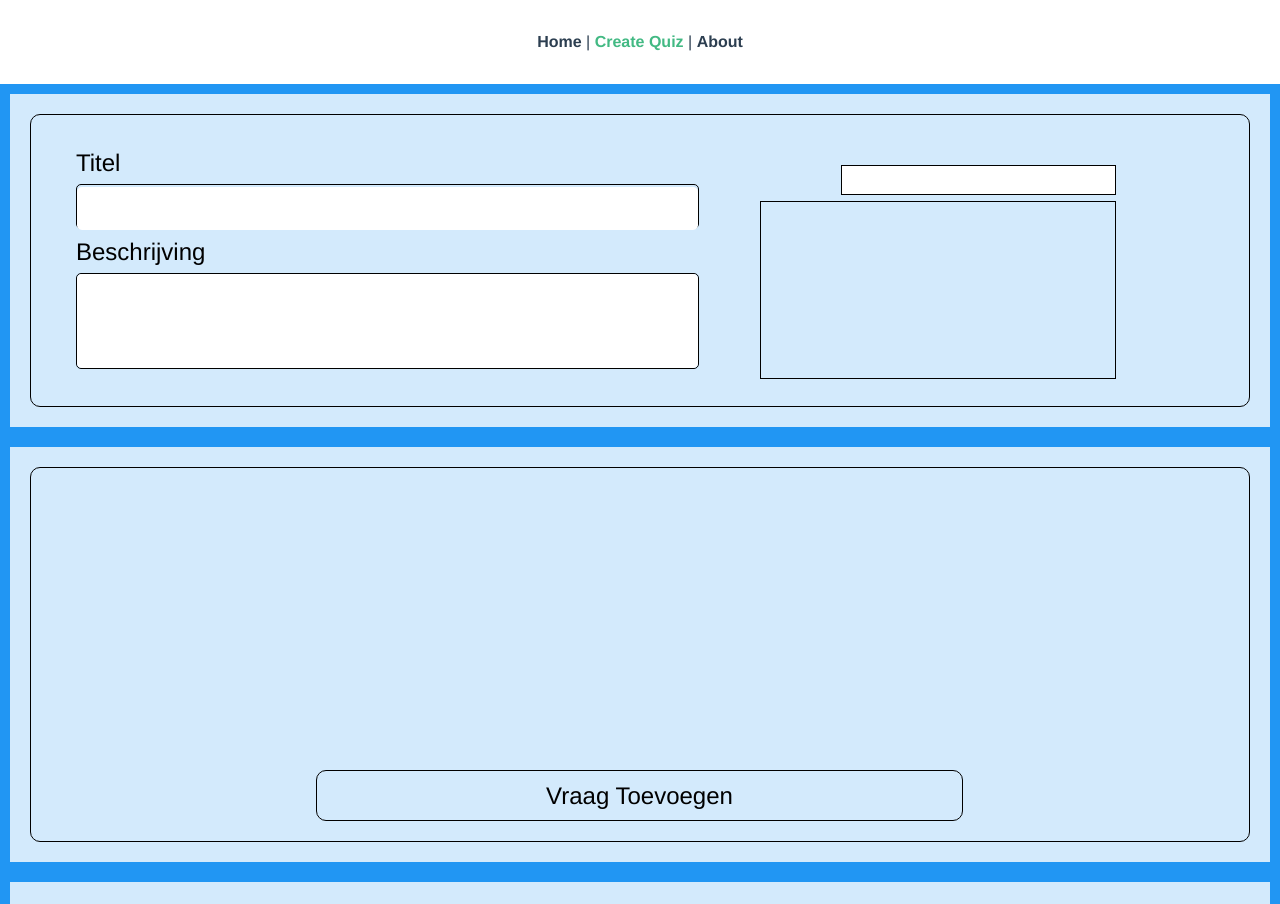
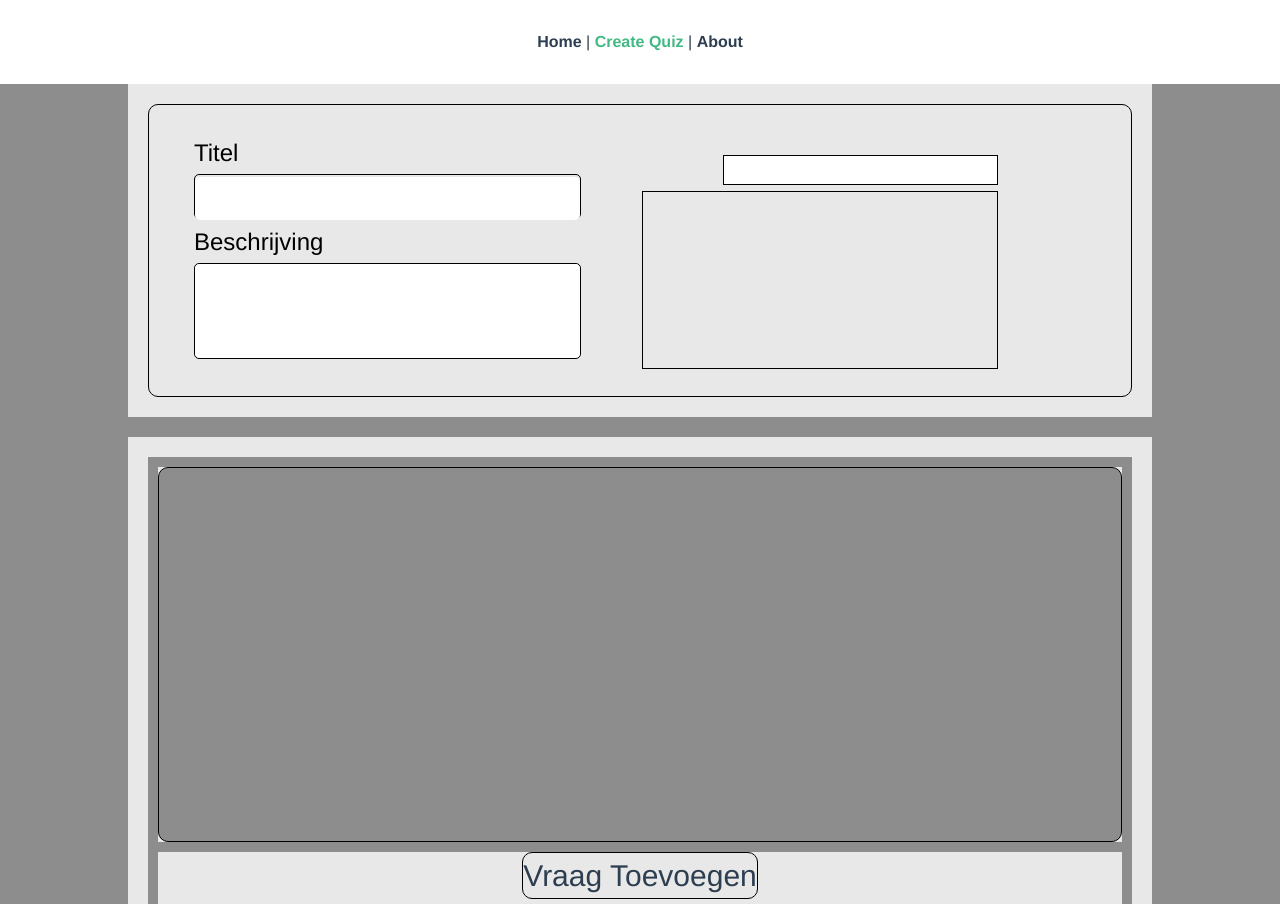
Before and after one commit to TeunSpithoven/thinku, a Vue app: page /createQuiz in a window 1280 px wide. Shown: the top 904 px of the page. Built offline with nearby package versions, Linux system fonts and the light colour scheme.

Commit message:
css grid in css grid for questions

```diff
--- a/src/components/question/QuestionCard.vue
+++ b/src/components/question/QuestionCard.vue
@@ -35,14 +35,14 @@ export default {
 #questionCard {
   box-sizing: border-box;
 
-  position: absolute;
+  position: relative;
   height: 300px;
-  float:left;
+  /* float:left;
   left: 16px;
   right: 20px;
-  top: 14px;
+  top: 14px; */
 
-  background: #ffffff;
+  /* background: #ffffff; */
   border: 1px solid #000000;
   border-radius: 5px;
 }
--- a/src/components/question/QuestionList.vue
+++ b/src/components/question/QuestionList.vue
@@ -1,6 +1,8 @@
 <template>
-  <ul id="questionList">
-    <li v-for="q in questions" :key="q.question">
+  <div id="questionListContainer" class="gridContainer">
+    <div class="grid-item">
+      <ul id="questionList" class="gridContainer">
+        <li class="grid-item" v-for="q in questions" :key="q.question">
           <QuestionCard
             :question="q.question"
             :type="q.type"
@@ -8,11 +10,12 @@
             :number="q.number"
           ></QuestionCard>
         </li>
-
-    <div class="vraagToevoegenContainer">
+      </ul>
+    </div>
+    <div class="vraagToevoegenContainer grid-item">
       <button class="vraagToevoegen">Vraag Toevoegen</button>
     </div>
-  </ul>
+  </div>
 </template>
 
 <script>
@@ -26,7 +29,7 @@ export default {
   data() {
     return {
       questions: this.$store.state.questions,
-    }
+    };
   },
 };
 </script>
@@ -45,35 +48,33 @@ export default {
   border: 1px solid #000000;
   border-radius: 10px;
 }
+#questionListContainer {
+  padding: 10px;
+}
+.gridContainer {
+  background-color: #8d8d8d;
+  display: grid;
+  gap: 10px;
+  padding: 10px;
+}
+.grid-item {
+  background-color: rgba(255, 255, 255, 0.8);
+  text-align: center;
+  /* padding: 20px; */
+  font-size: 30px;
+  grid-column: 1 / 5;
+}
 .vraagToevoegenContainer {
+  position: relative;
+  height: 80px;
+  width: 100%;
+}
+
+.vraagToevoegen {
+  position: relative;
   box-sizing: border-box;
-
-  position: absolute;
-  height: 51px;
-  left: 285px;
-  right: 286px;
-  bottom: 20px;
 
   border: 1px solid #000000;
   border-radius: 10px;
 }
-
-.vraagToevoegen {
-  position: absolute;
-  width: 100%;
-  left: 0px;
-  right: 0px;
-  top: 4.62%;
-  bottom: 4.62%;
-
-  /* font-family: "Inter"; */
-  /* font-style */
-  font-weight: 400;
-  font-size: 24px;
-  line-height: 29px;
-  align-items: center;
-  text-align: center;
-
-  color: #000000;
-}
 </style>
--- a/src/components/quiz/CreateQuiz.vue
+++ b/src/components/quiz/CreateQuiz.vue
@@ -47,6 +47,21 @@ export default {
             },
           ],
         },
+        {
+          question: "Tweede vraag",
+          type: "meerkeuze",
+          number: 1,
+          answers: [
+            {
+              answer: "antwoord een",
+              isCorrect: true,
+            },
+            {
+              answer: "antwoord twee",
+              isCorrect: false,
+            },
+          ],
+        },
       ],
     };
   },
@@ -63,14 +78,17 @@ export default {
 
 <style scoped>
 .gridContainer {
-  background-color: #2196f3;
+  background-color: #8d8d8d;
   display: grid;
   gap: 10px;
-  padding: 10px;
+  /* padding: 10px; */
+  padding-left: 10%;
+  padding-right: 10%;
 }
 .grid-item {
   background-color: rgba(255, 255, 255, 0.8);
   text-align: center;
+  /* deze padding weghalen */
   padding: 20px;
   font-size: 30px;
   grid-column: 1 / 5;
```
Lines whose indentation alone changed are shown as unchanged.
